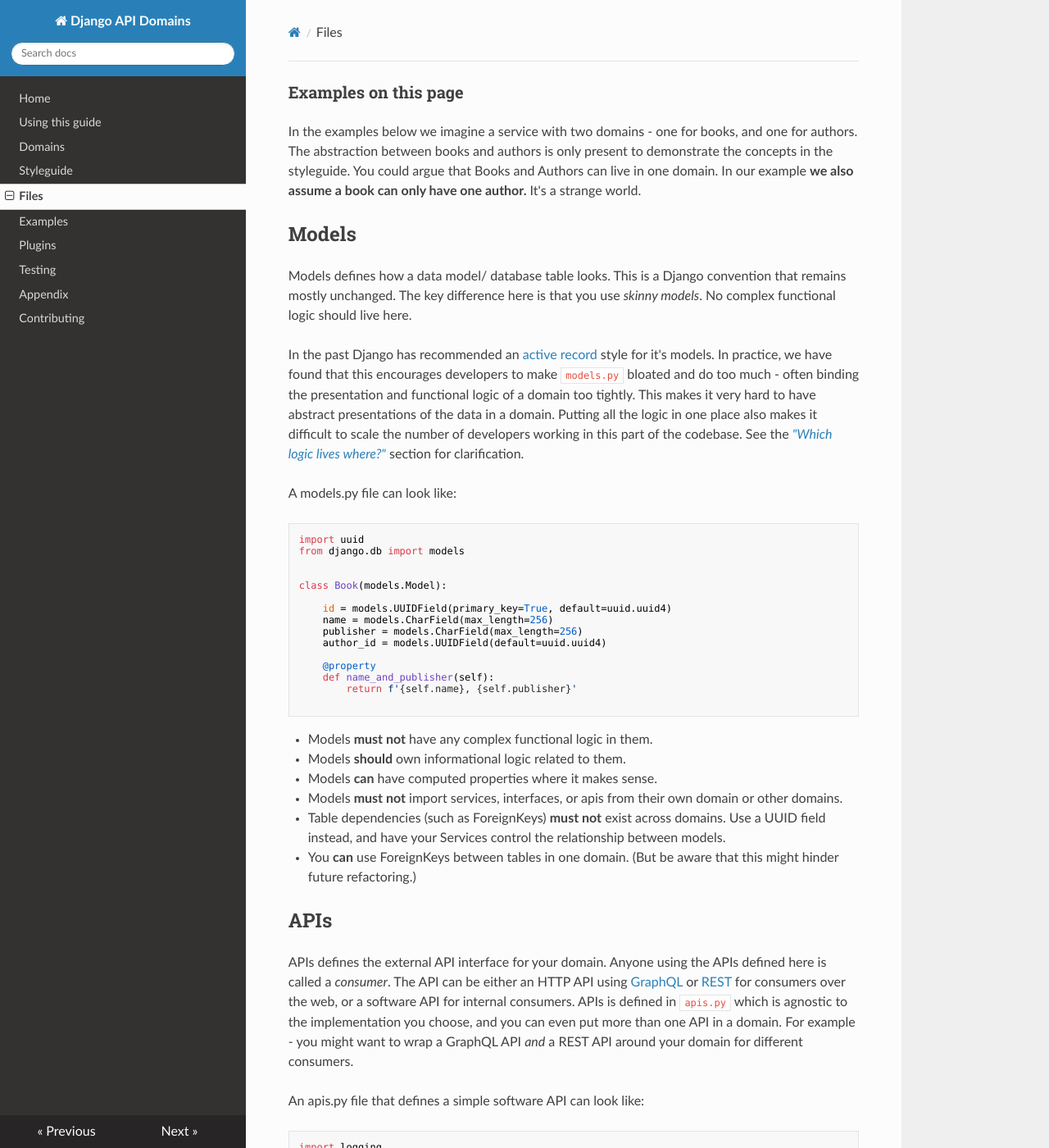
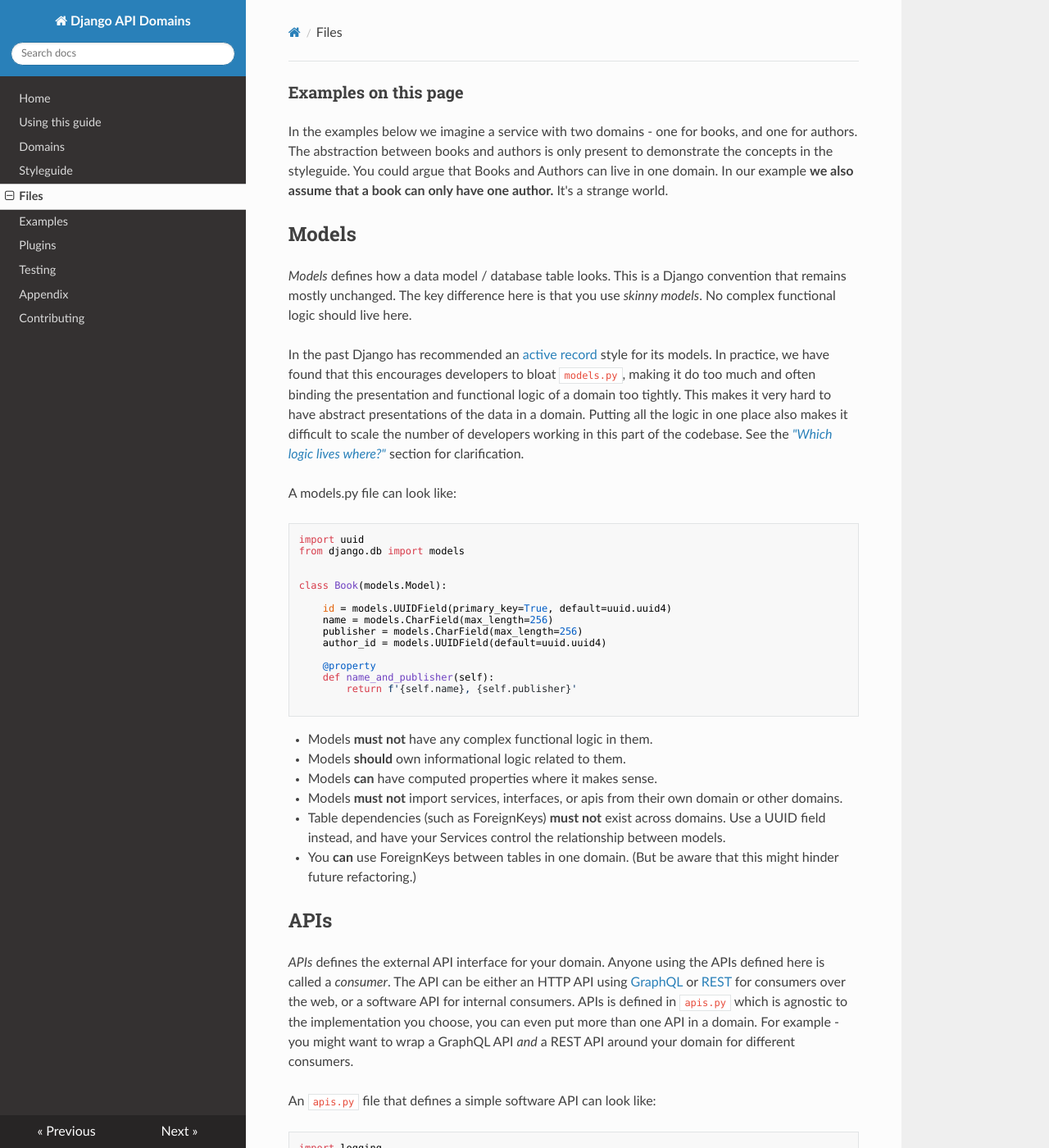
Before and after one commit to phalt/django-api-domains, an MkDocs documentation site: the page built from docs/files.md, in a window 1280 px wide and 1400 px high. Shown: the whole window at 82% size. Built offline with MkDocs 1.6.1, drawn with Linux system fonts in a browser that asks for light colours; nearby versions of some CDN libraries; old or Windows-style settings are respelled for this version of MkDocs; some of the changed text lies outside the part shown.

Commit message:
Grammar, spelling and example fixes.

````diff
--- a/docs/files.md
+++ b/docs/files.md
@@ -1,13 +1,13 @@
 
 ### Examples on this page
 
-In the examples below we imagine a service with two domains - one for books, and one for authors. The abstraction between books and authors is only present to demonstrate the concepts in the styleguide. You could argue that Books and Authors can live in one domain. In our example **we also assume a book can only have one author.** It's a strange world.
+In the examples below we imagine a service with two domains - one for books, and one for authors. The abstraction between books and authors is only present to demonstrate the concepts in the styleguide. You could argue that Books and Authors can live in one domain. In our example **we also assume that a book can only have one author.** It's a strange world.
 
 ## Models
 
-Models defines how a data model/ database table looks. This is a Django convention that remains mostly unchanged. The key difference here is that you use _skinny models_. No complex functional logic should live here.
+_Models_ defines how a data model / database table looks. This is a Django convention that remains mostly unchanged. The key difference here is that you use _skinny models_. No complex functional logic should live here.
 
-In the past Django has recommended an [active record](https://docs.djangoproject.com/en/2.1/misc/design-philosophies/#models) style for it's models. In practice, we have found that this encourages developers to make `models.py` bloated and do too much - often binding the presentation and functional logic of a domain too tightly. This makes it very hard to have abstract presentations of the data in a domain. Putting all the logic in one place also makes it difficult to scale the number of developers working in this part of the codebase. See the [_"Which logic lives where?"_](/styleguide/#which-logic-lives-where) section for clarification.
+In the past Django has recommended an [active record](https://docs.djangoproject.com/en/2.1/misc/design-philosophies/#models) style for its models. In practice, we have found that this encourages developers to bloat `models.py`, making it do too much and often binding the presentation and functional logic of a domain too tightly. This makes it very hard to have abstract presentations of the data in a domain. Putting all the logic in one place also makes it difficult to scale the number of developers working in this part of the codebase. See the [_"Which logic lives where?"_](/styleguide/#which-logic-lives-where) section for clarification.
 
 A models.py file can look like:
 
@@ -39,9 +39,9 @@ class Book(models.Model):
 
 ## APIs
 
-APIs defines the external API interface for your domain. Anyone using the APIs defined here is called a _consumer_. The API can be either an HTTP API using [GraphQL](https://github.com/graphql-python) or [REST](https://www.django-rest-framework.org/) for consumers over the web, or a software API for internal consumers. APIs is defined in `apis.py` which is agnostic to the implementation you choose, and you can even put more than one API in a domain. For example - you might want to wrap a GraphQL API _and_ a REST API around your domain for different consumers.
+_APIs_ defines the external API interface for your domain. Anyone using the APIs defined here is called a _consumer_. The API can be either an HTTP API using [GraphQL](https://github.com/graphql-python) or [REST](https://www.django-rest-framework.org/) for consumers over the web, or a software API for internal consumers. APIs is defined in `apis.py` which is agnostic to the implementation you choose, you can even put more than one API in a domain. For example - you might want to wrap a GraphQL API _and_ a REST API around your domain for different consumers.
 
-An apis.py file that defines a simple software API can look like:
+An `apis.py` file that defines a simple software API can look like:
 
 ```python
 import logging
@@ -79,13 +79,13 @@ class BookAPI:
 
 ## Interfaces
 
-Your domain may need to communicate with another domain. That domain can be in another web server across the web, or it could be within the same server. It could even be a third-party service. When your domain needs to talk to other domains, you should define **all interactions with it in the `interfaces.py` file**. Combined with APIs (see above), this forms the bounded context of the domain, and prevents domain logic leaking in.
+Your domain may need to communicate with another domain. That domain can be in another web server across the web, or it could be within the same server. It could even be a third-party service. When your domain needs to talk to other domains, you should define **all interactions the other domain in the `interfaces.py` file**. Combined with APIs (see above), this forms the bounded context of the domain and prevents domain logic from leaking in.
 
-Consider interfaces.py like a mini _Anti-Corruption Layer_. Most of the time it won't change and it'll just pass on arguments to an API function. But when the other domain moves - say you extract it into it's own web service, your domain only needs to update the code in `interfaces.py` to reflect the change. No complex refactoring needed, woohoo!
+Consider `interfaces.py` like a mini _Anti-Corruption Layer_. Most of the time it won't change and it'll just pass on arguments to an API function. But when the other domain moves - say you extract it into its own web service, your domain only needs to update the code in `interfaces.py` to reflect the change. No complex refactoring needed, woohoo!
 
-It's worth noting that some guides would consider this implementation a code smell because it has the potential for creating shallow methods or pass-through methods. This is somewhat true, and leads us back to the [pragmatism](/using/#be-pragmatic) point in our guide. If you find your `interfaces.py` is redundant, then you probably don't need it. That said: **we recommend starting with it and removing it later**.
+It's worth noting that some guides would consider this implementation a 'code smell' because it has the potential for creating shallow methods or pass-through methods. This is somewhat true, and leads us back to the [pragmatism](/using/#be-pragmatic) point in our guide. If you find your `interfaces.py` is redundant, then you probably don't need it. That said: **we recommend starting with it and removing it later**.
 
-An interfaces.py may look like:
+An `interfaces.py` may look like:
 
 ```python
 import uuid
@@ -133,15 +133,15 @@ class AuthorInterface:
 
 Everything in a domain comes together in Services.
 
-Services gather all the business value for this domain. What type of logic should live here? Here are a few examples:
+_Services_ gather all the business value for this domain. What type of logic should live here? Here are a few examples:
 
 - When creating a new instance of a model, we need to compute a field on it before saving.
 - When querying some content, we need to collect it from a few different places and gather it together in a python object.
 - When deleting an instance we need to send a signal to another domain so it can do it's own logic.
 
-Anything that is specific to the domain problem and **not** basic informational logic should live in Services. As most API projects expose single functional actions such as Create, Read, Update, and Delete, Services has been designed specifically to compliment stateless, single-action functions.
+Anything that is specific to the domain problem and **not** basic informational logic should live in Services. As most API projects expose single functional actions such as Create, Read, Update, and Delete, _Services_ has been designed specifically to compliment stateless, single-action functions.
 
-A services.py file could look like:
+A `services.py` file could look like:
 
 ```python
 import logging
@@ -212,4 +212,4 @@ class PGMNodeService:
 - If you are using a class, it **must** use the naming convention `MyDomainService`.
 - Functions in services.py **must** use type annotations.
 - Functions in services.py **must** use keyword arguments.
-- You **should** be logging in services.py.
+- You **should** be logging in `services.py`.
````
Also changed, not shown: other parts of docs/files.md (+1 -1 lines), docs/domains.md (+3 -3 lines), docs/examples.md (+2 -2 lines), docs/plugins.md (+2 -2 lines), docs/styleguide.md (+2 -2 lines), docs/using.md (+1 -1 lines).
